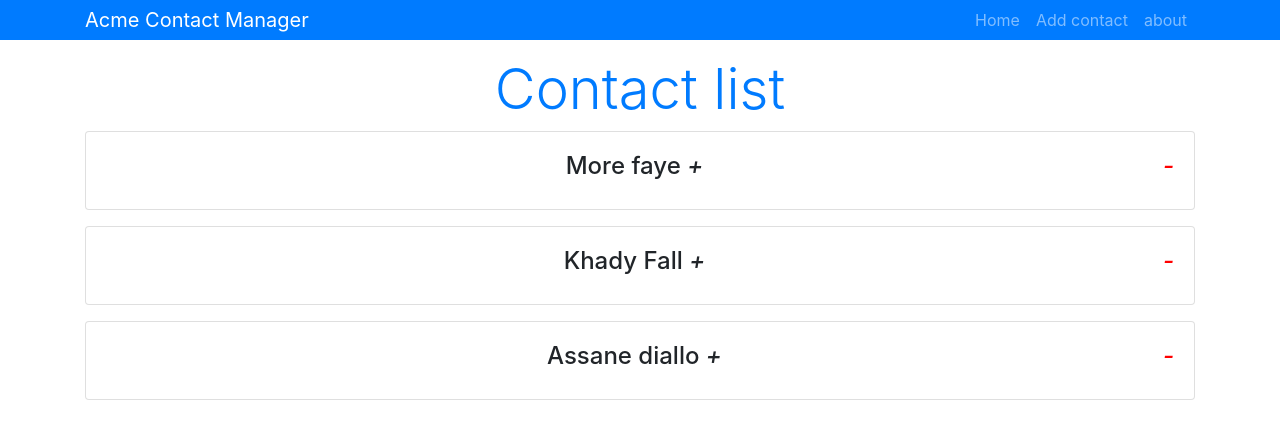
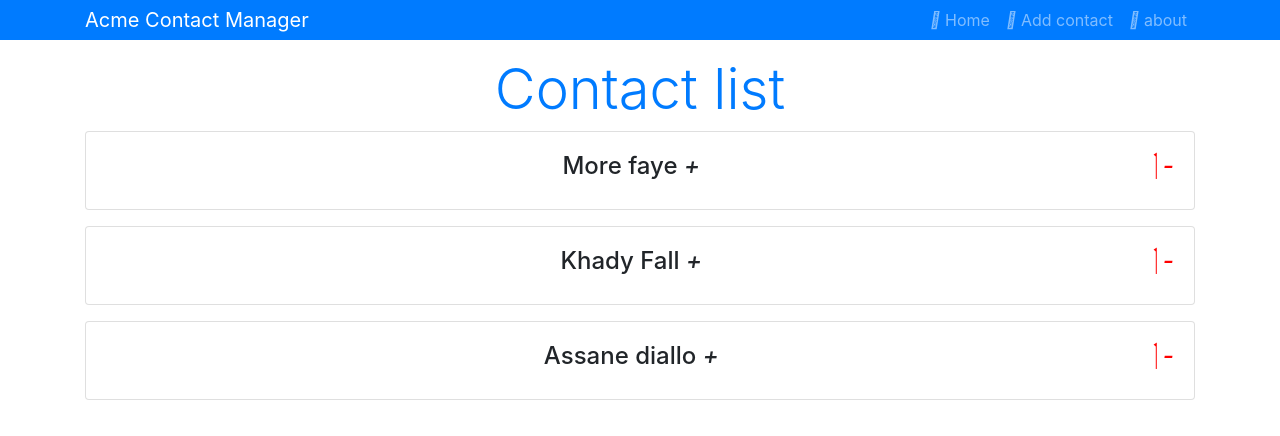
Before and after one commit to ouznoreyni/react-contact-manager, a React (Create React App) app: page / in a window 1280 px wide. Shown: the top 436 px of the page. Built offline with nearby package versions, Linux system fonts and the light colour scheme.

Commit message:
add cdn fontawsome

```diff
--- a/public/index.html
+++ b/public/index.html
@@ -10,6 +10,7 @@
       content="Web site created using create-react-app"
     />
     <link rel="apple-touch-icon" href="logo192.png" />
+    <link rel="stylesheet" href="https://cdnjs.cloudflare.com/ajax/libs/font-awesome/4.7.0/css/font-awesome.min.css">
     <!--
       manifest.json provides metadata used when your web app is installed on a
       user's mobile device or desktop. See https://developers.google.com/web/fundamentals/web-app-manifest/
--- a/src/components/layout/Header.js
+++ b/src/components/layout/Header.js
@@ -9,13 +9,13 @@ const Header = (props) => {
         <div>
           <ul className="navbar-nav mr-auto">
             <li className="nav-item">
-              <Link to="/" className="nav-link">Home</Link>
+              <Link to="/" className="nav-link"><i class="fas fa-home" ></i> Home</Link>
             </li>
             <li className="nav-item">
-              <Link to="/contact/add" className="nav-link">Add contact</Link>
+              <Link to="/contact/add" className="nav-link"><i class="fas fa-plus" ></i> Add contact</Link>
             </li>
             <li className="nav-item">
-              <Link to="/about" className="nav-link">about</Link>
+              <Link to="/about" className="nav-link"><i class="fas fa-question" ></i> about</Link>
             </li>
           </ul>
         </div>
```
